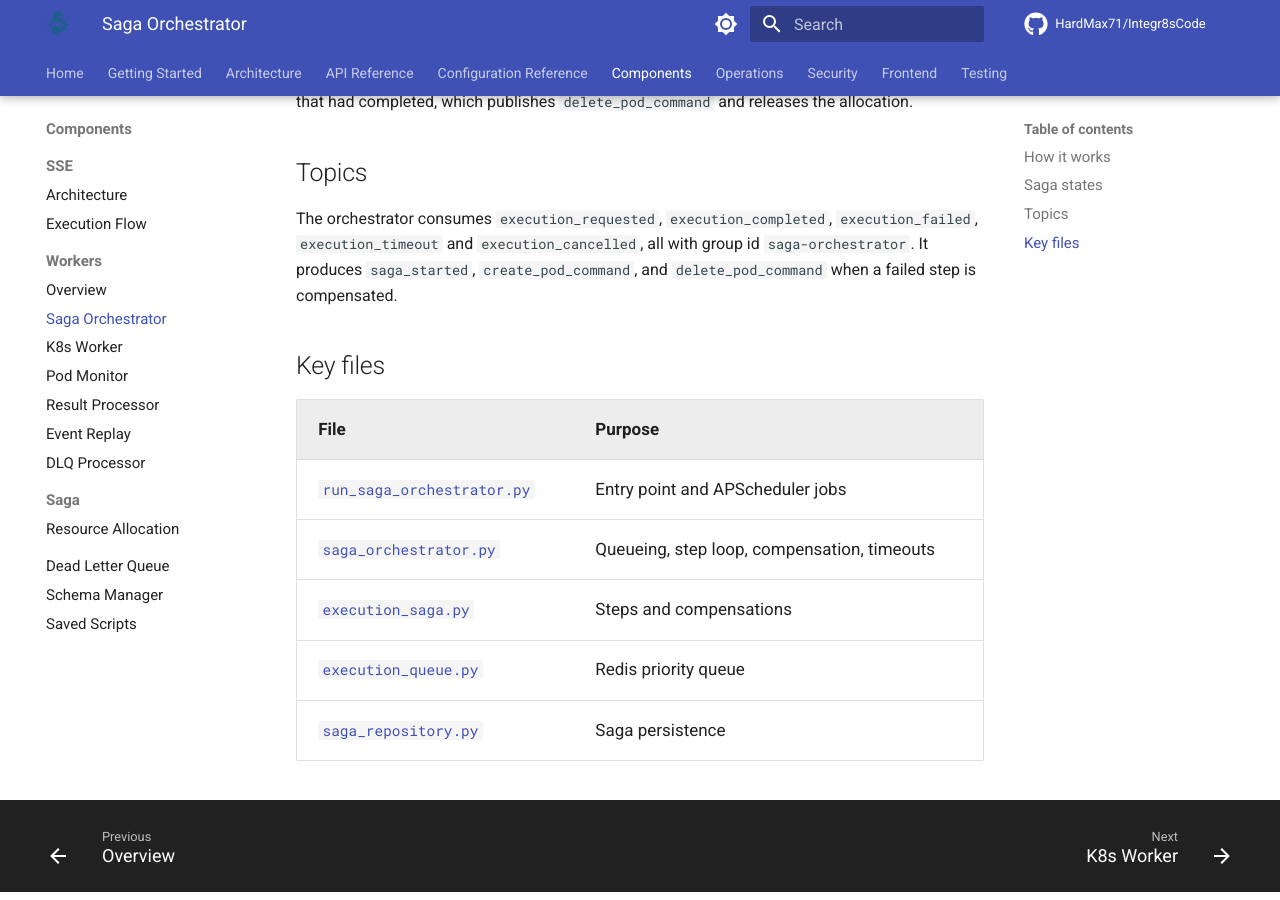
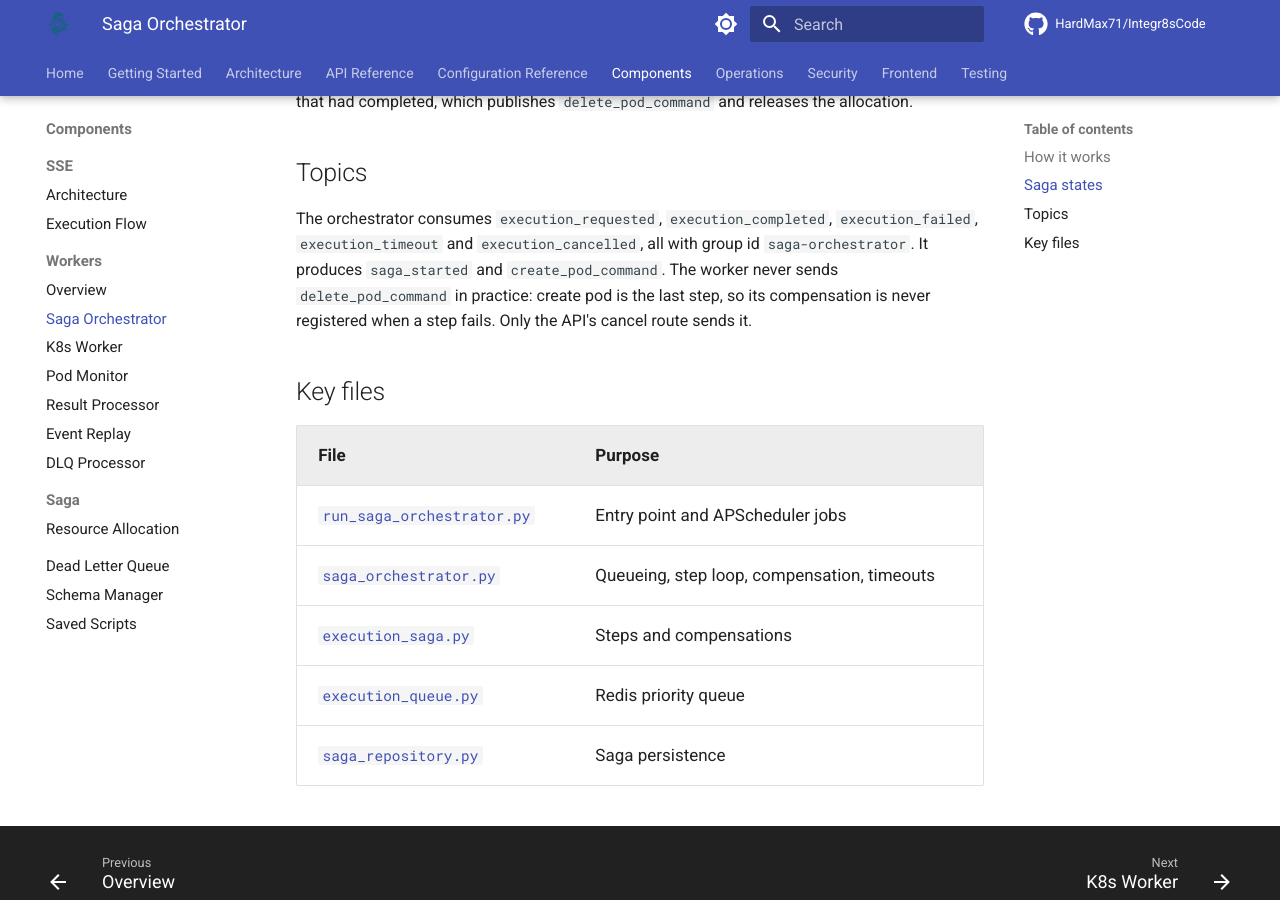
Before and after one commit to HardMax71/Integr8sCode, an MkDocs documentation site: the page built from docs/components/workers/saga_orchestrator.md, in a window 1280 px wide and 900 px high, scrolled down 1677 px. Built offline with MkDocs 1.6.1 and Material for MkDocs 9.7.7, drawn with Linux system fonts in a browser that asks for light colours; comment, search, counter and statistics services are not loaded.

Commit message:
docs: say who actually sends delete_pod_command * create pod is the last saga step, so its compensation never registers on a step failure; only the api's saga cancel route sends the command * replay dedup applies to execution_requested in the saga orchestrator, not its completion handlers * dlq max-retry discards happen at intake

```diff
--- a/docs/components/workers/saga_orchestrator.md
+++ b/docs/components/workers/saga_orchestrator.md
@@ -43,7 +43,7 @@
 
 ## Topics
 
-The orchestrator consumes `execution_requested`, `execution_completed`, `execution_failed`, `execution_timeout` and `execution_cancelled`, all with group id `saga-orchestrator`. It produces `saga_started`, `create_pod_command`, and `delete_pod_command` when a failed step is compensated.
+The orchestrator consumes `execution_requested`, `execution_completed`, `execution_failed`, `execution_timeout` and `execution_cancelled`, all with group id `saga-orchestrator`. It produces `saga_started` and `create_pod_command`. The worker never sends `delete_pod_command` in practice: create pod is the last step, so its compensation is never registered when a step fails. Only the API's cancel route sends it.
 
 ## Key files
 
```
Also changed, not shown: docs/components/dead-letter-queue.md (+1 -1 lines), docs/components/workers/event_replay.md (+1 -1 lines), docs/components/workers/k8s_worker.md (+1 -1 lines).
